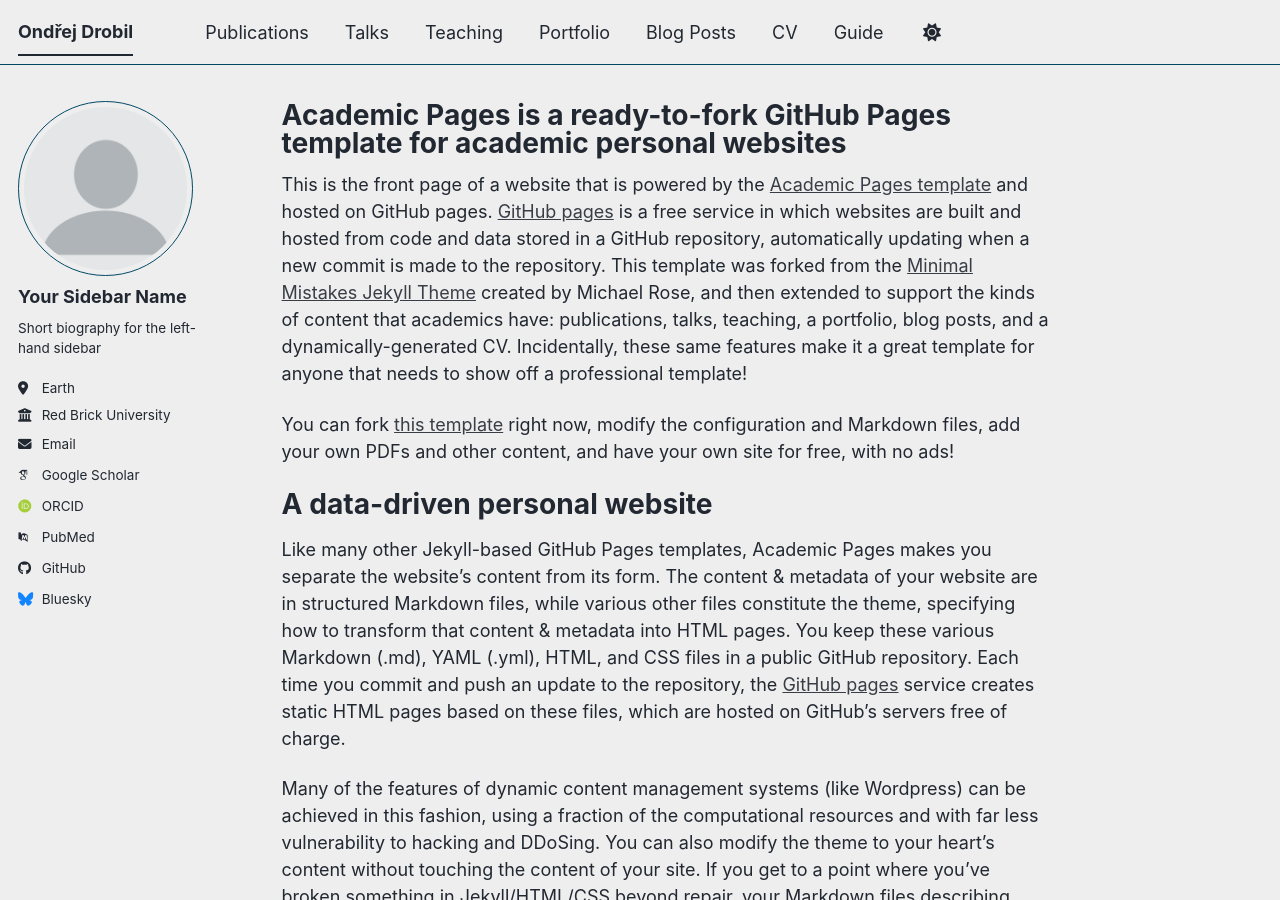
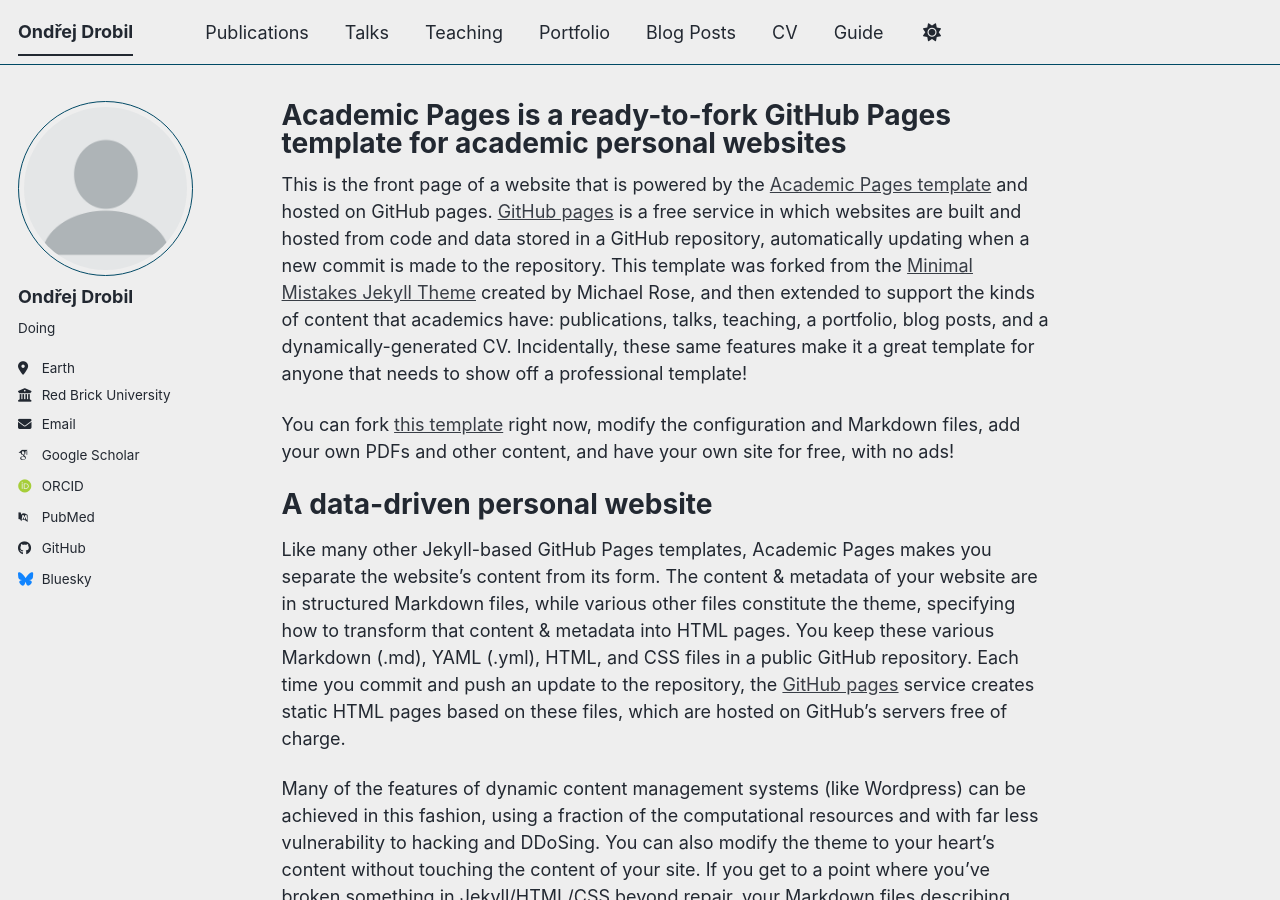
Before and after one commit to ondrejdrobil/ondrejdrobil.github.io, a Jekyll site: the page built from _pages/about.md, in a window 1280 px wide and 900 px high. Built offline with Jekyll 4.4.1, drawn with Linux system fonts in a browser that asks for light colours; some web fonts are replaced; a script bundle is joined from its source files by our own code; library files that are not in the unit come from our copies.

Commit message:
Update _config.yml

```diff
--- a/_config.yml
+++ b/_config.yml
@@ -16,7 +16,7 @@
 url                      : https://ondrejdrobil.github.io # The base hostname & protocol for your site e.g. "https://[your GitHub username].github.io",
                                                            # or if you already have some other page hosted on Github then use "https://[your GitHub username].github.io/[Your Repo Name]"
 baseurl                  : "" # the subpath of your site, e.g. "/blog"
-repository               : "academicpages/academicpages.github.io"
+repository               : "ondrejdrobil/ondrejdrobil.github.io"
 
 # Site Author - The following control what appear as part of the author content on the side bar.
 #               If a field is blank the icon and link will not appear, otherwise it will be shown.
@@ -24,9 +24,9 @@
 author:
   # Biographic information
   avatar           : "profile.png"
-  name             : "Your Sidebar Name"
+  name             : "Ondřej Drobil"
   pronouns         : # example: "she/her"
-  bio              : "Short biography for the left-hand sidebar"
+  bio              : "Doing "
   location         : "Earth"
   employer         : "Red Brick University"
   uri              : # URL
```
